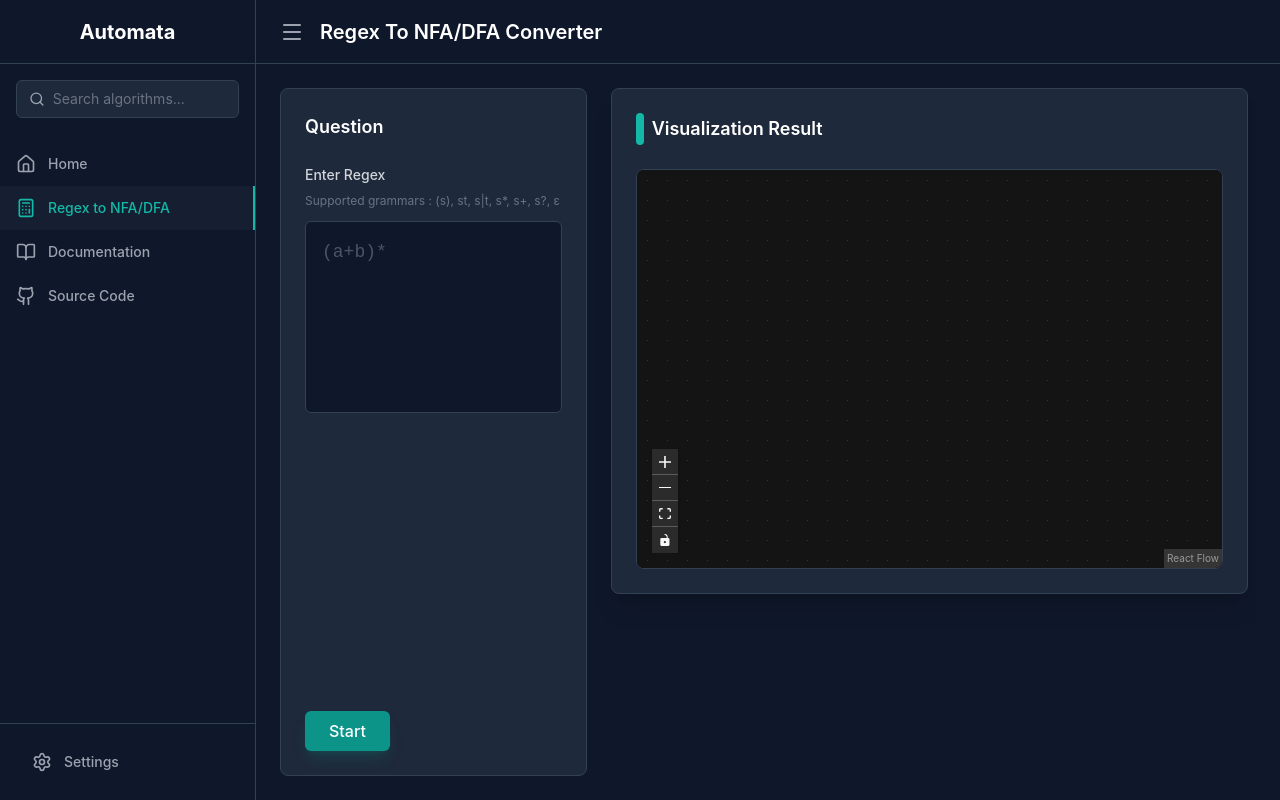
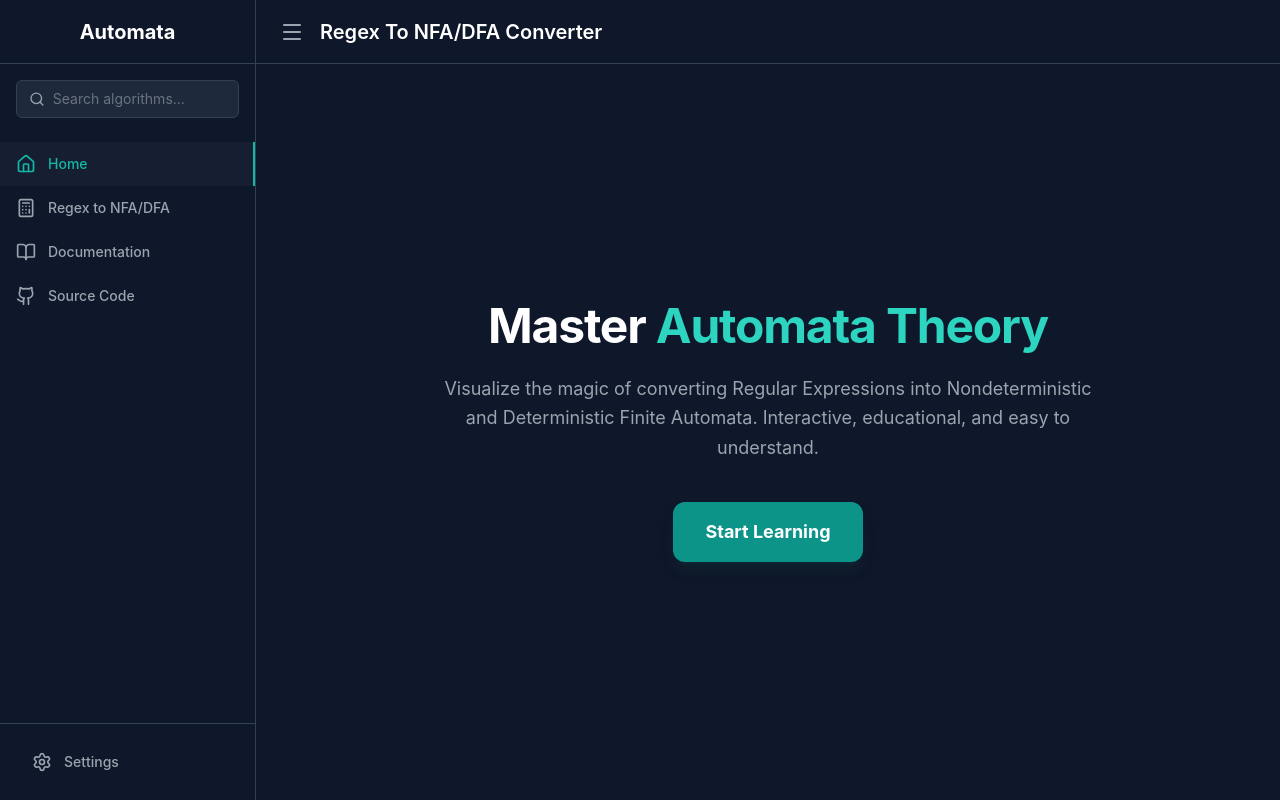
Before and after one commit to ilyarjan1/Regex-to-NFA-DFA, a React (Vite) app: page / in a window 1280 px wide. Built offline with nearby package versions, Linux system fonts and the light colour scheme.

Commit message:
Set default page to Home

```diff
--- a/src/App.tsx
+++ b/src/App.tsx
@@ -16,7 +16,7 @@ import type { DFA } from './lib/automata/dfa';
 
 
 function App() {
-  const [activePage, setActivePage] = useState('converter');
+  const [activePage, setActivePage] = useState('home');
   const [regex, setRegex] = useState('');
   const [error, setError] = useState<string | null>(null);
   const [nfa, setNfa] = useState<NFA | null>(null);
@@ -102,8 +102,8 @@ function App() {
                     <button
                       onClick={() => setMode('NFA')}
                       className={`px-4 py-1.5 rounded-md text-sm font-bold transition-all ${mode === 'NFA'
-                          ? 'bg-accent-600 text-white shadow-lg shadow-accent-900/50'
-                          : 'text-gray-400 hover:text-white hover:bg-navy-800'
+                        ? 'bg-accent-600 text-white shadow-lg shadow-accent-900/50'
+                        : 'text-gray-400 hover:text-white hover:bg-navy-800'
                         }`}
                     >
                       NFA
@@ -111,8 +111,8 @@ function App() {
                     <button
                       onClick={() => setMode('DFA')}
                       className={`px-4 py-1.5 rounded-md text-sm font-bold transition-all ${mode === 'DFA'
-                          ? 'bg-secondary-500 text-white shadow-lg shadow-secondary-900/50'
-                          : 'text-gray-400 hover:text-white hover:bg-navy-800'
+                        ? 'bg-secondary-500 text-white shadow-lg shadow-secondary-900/50'
+                        : 'text-gray-400 hover:text-white hover:bg-navy-800'
                         }`}
                     >
                       DFA
```
Also changed, not shown: online-link.txt (added), 2 other files (tests, documents, lock files or other folders).
